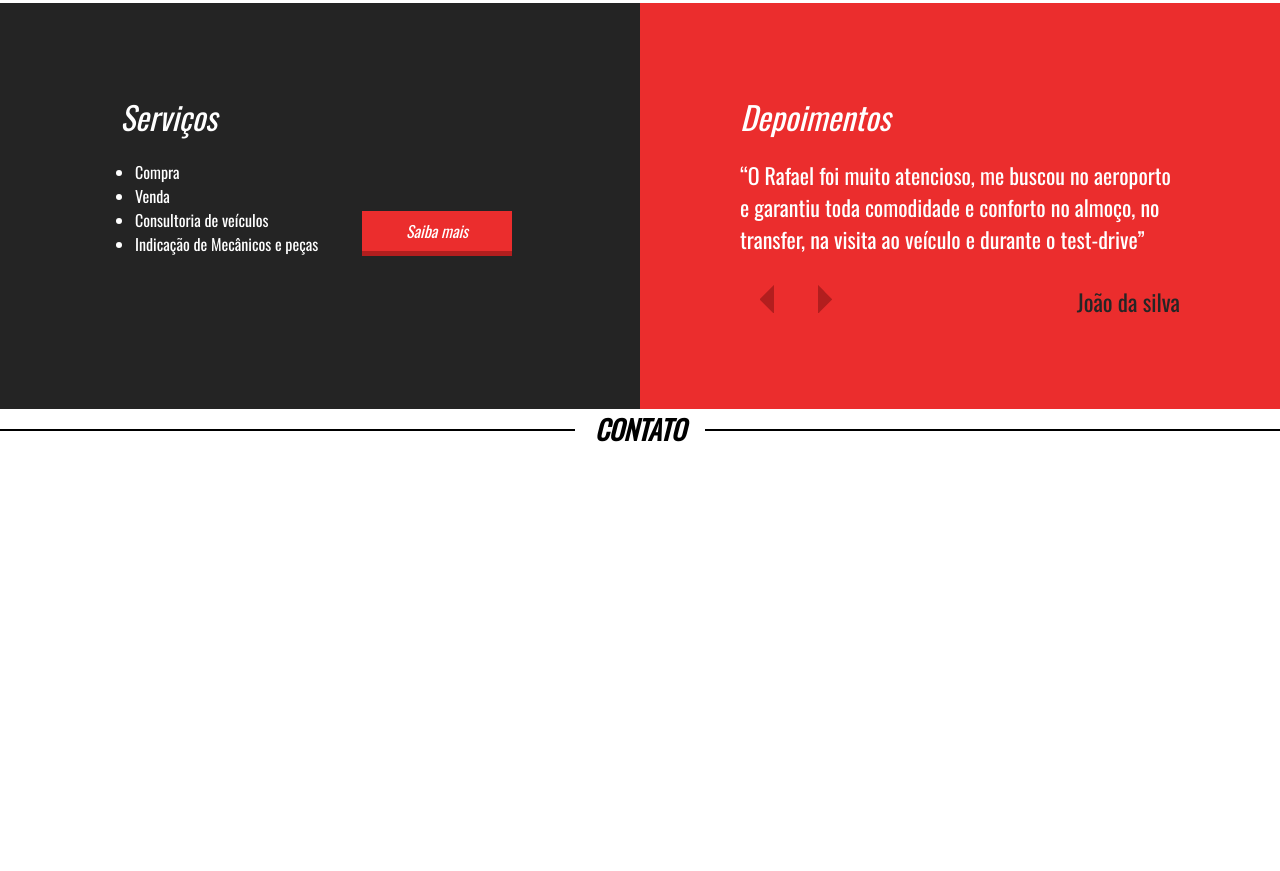
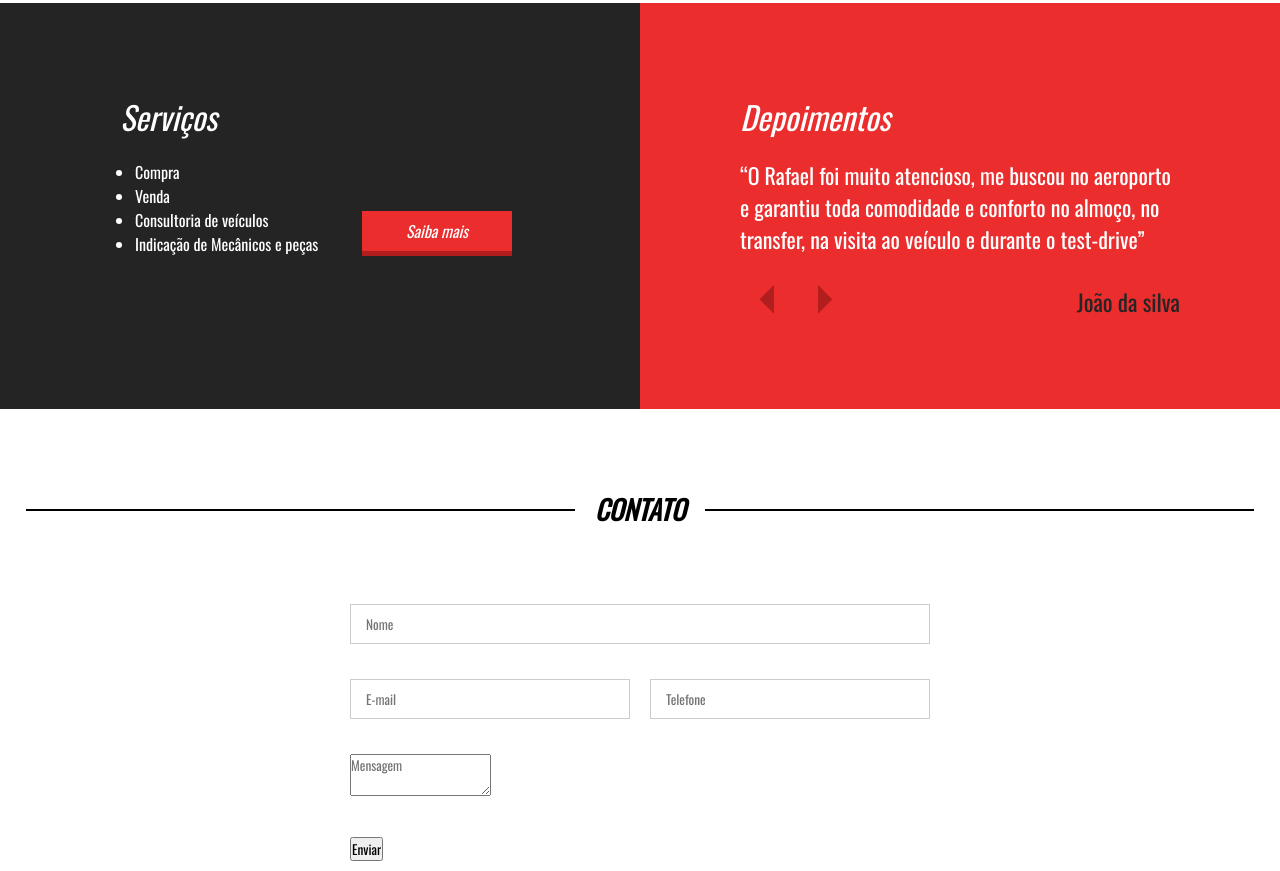
Before and after one commit to loacirzen/Projetos-HTML-CSS, a plain HTML site: page Primeiro_Projeto_HTML_CSS/index.html in a window 1280 px wide. Shown: the part 1617-2488 px from the top of the page. Before the commit the page ends 2066 px from the top, so only its background shows below. Drawn offline with nearby package versions, Linux system fonts and the light colour scheme.

Commit message:
Formulario de contato. Close #11

```diff
--- a/Primeiro_Projeto_HTML_CSS/css/style.css
+++ b/Primeiro_Projeto_HTML_CSS/css/style.css
@@ -309,6 +309,37 @@ section.veiculos-destaque .container{
 	font-size: 23px;
 }
 
+section.contato{
+	padding: 80px 2%;
+}
+
+section.contato form{
+	max-width: 600px;
+	margin: 50px auto;
+}
+
+section.contato .input-wraper{
+	float: left;
+	padding: 10px;
+	margin-top: 15px;
+}
+
+.w100{
+	width: 100%;
+}
+
+.w50{
+	width: 50%;
+}
+
+section.contato input[type=text]{
+	width: 100%;
+	border: 1px solid #ccc;
+	height: 40px;
+	line-height: 40px;
+	padding-left: 15px;
+}
+
 @media screen and (max-width: 1100px){
 
 	.half1{
--- a/Primeiro_Projeto_HTML_CSS/index.html
+++ b/Primeiro_Projeto_HTML_CSS/index.html
@@ -124,6 +124,29 @@
             <div class="ln1"></div>
             <h2>Contato</h2>
         </div><!--line-titulo-->
+
+        <form>
+            <div class="input-wraper w100">
+                <input placeholder="Nome" type="text" required/>
+            </div><!--input-wraper w100-->
+
+            <div class="input-wraper w50">
+                <input placeholder="E-mail" type="text" required />
+            </div><!--input-wraper w100-->
+
+            <div class="input-wraper w50">
+                <input placeholder="Telefone" type="text" required />
+            </div><!--input-wraper w100-->
+
+            <div class="input-wraper w100">
+               <textarea placeholder="Mensagem" required></textarea>
+            </div><!--input-wraper w100-->
+
+            <div class="input-wraper w100">
+                <input type="submit" value="Enviar" />
+            </div>
+        </form>
+
     </section><!--contato-->
 
 </body>
```
